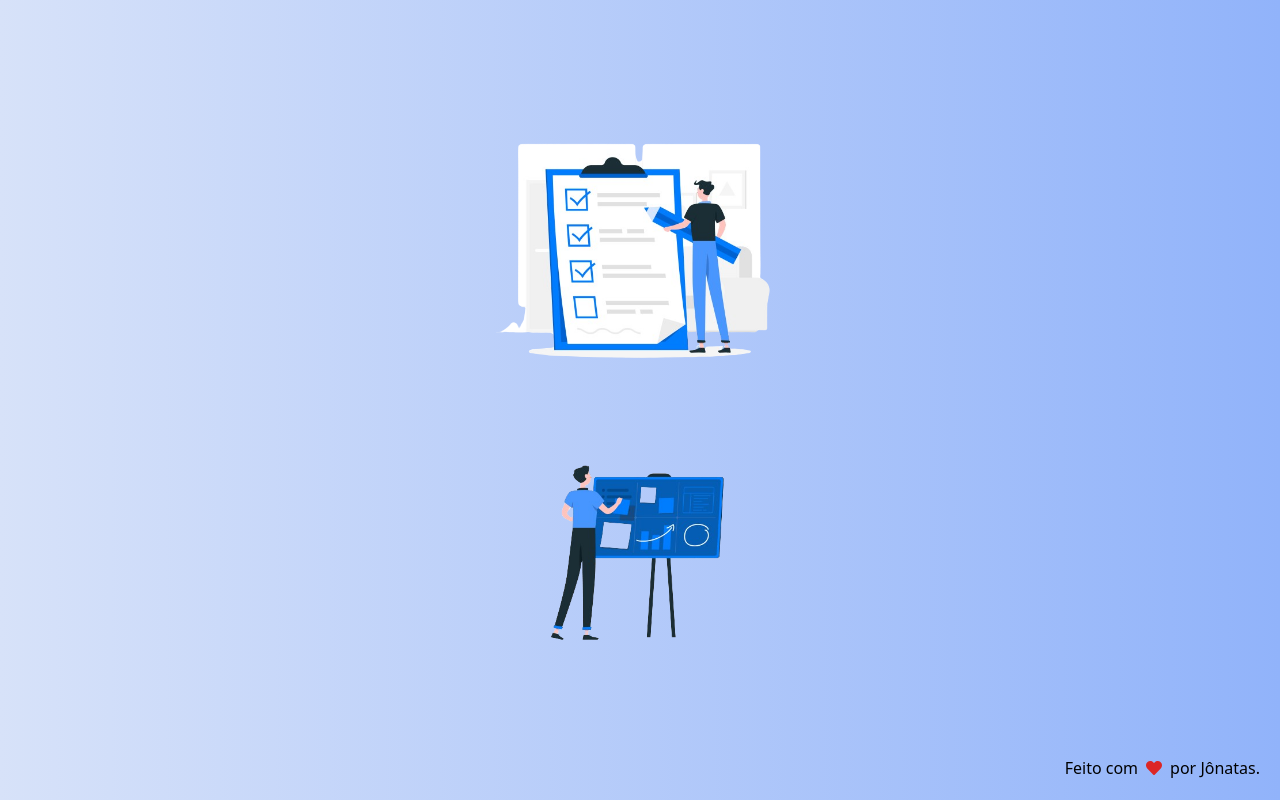
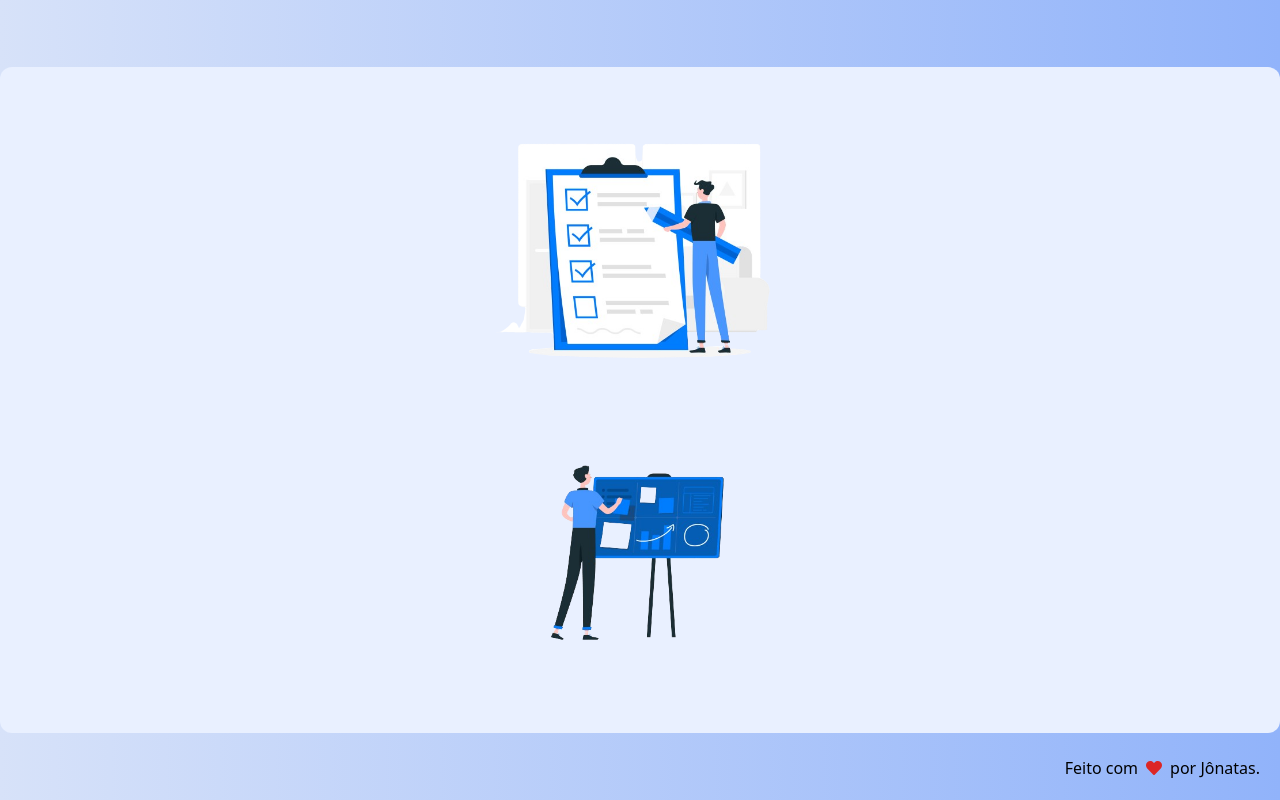
Before and after one commit to jonatas-pereira/task-manager-interface, a React (Vite) app: page / in a window 1280 px wide. Built offline with nearby package versions, Linux system fonts and the light colour scheme.

Commit message:
Update Container.tsx

```diff
--- a/src/components/Container/Container.tsx
+++ b/src/components/Container/Container.tsx
@@ -1,11 +1,11 @@
 type Props = {
-    children: JSX.Element | JSX.Element[] | string | string[]
+  children: JSX.Element | JSX.Element[] | string | string[]
 }
 
 const Container = ({ children }: Props) => {
   return (
     <div className={"flex justify-center items-center w-full h-screen font-roboto-regular font-normal bg-gradient-to-r from-whiteF to-whiteI"}>
-      <main className="flex justify-center items-center w-full h-5/6 max-w-screen-xl min-w-80 rounded-xl sm:flex-row">
+      <main className="flex justify-center items-center w-full h-5/6 max-w-screen-xl min-w-80 rounded-xl sm:flex-row sm:bg-secondS">
         { children }
       </main>
     </div>
```
